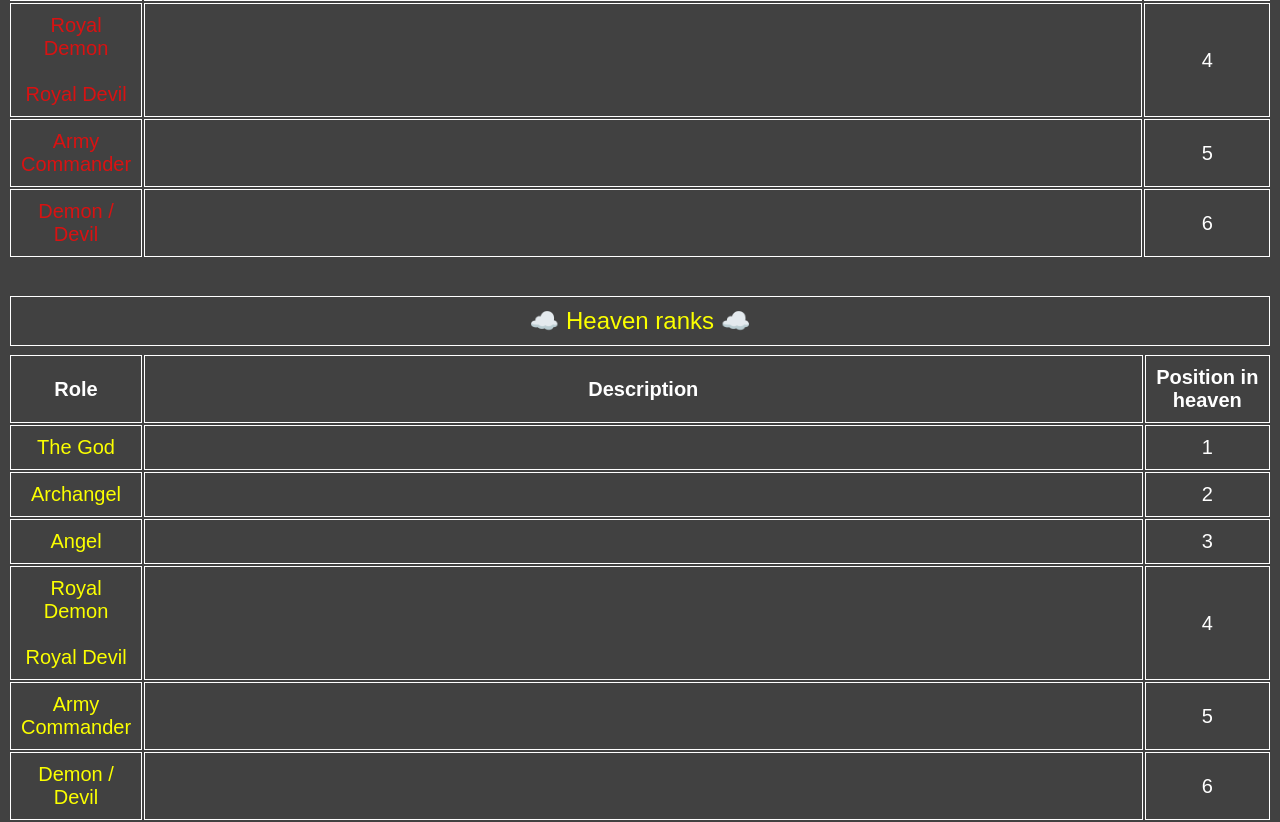
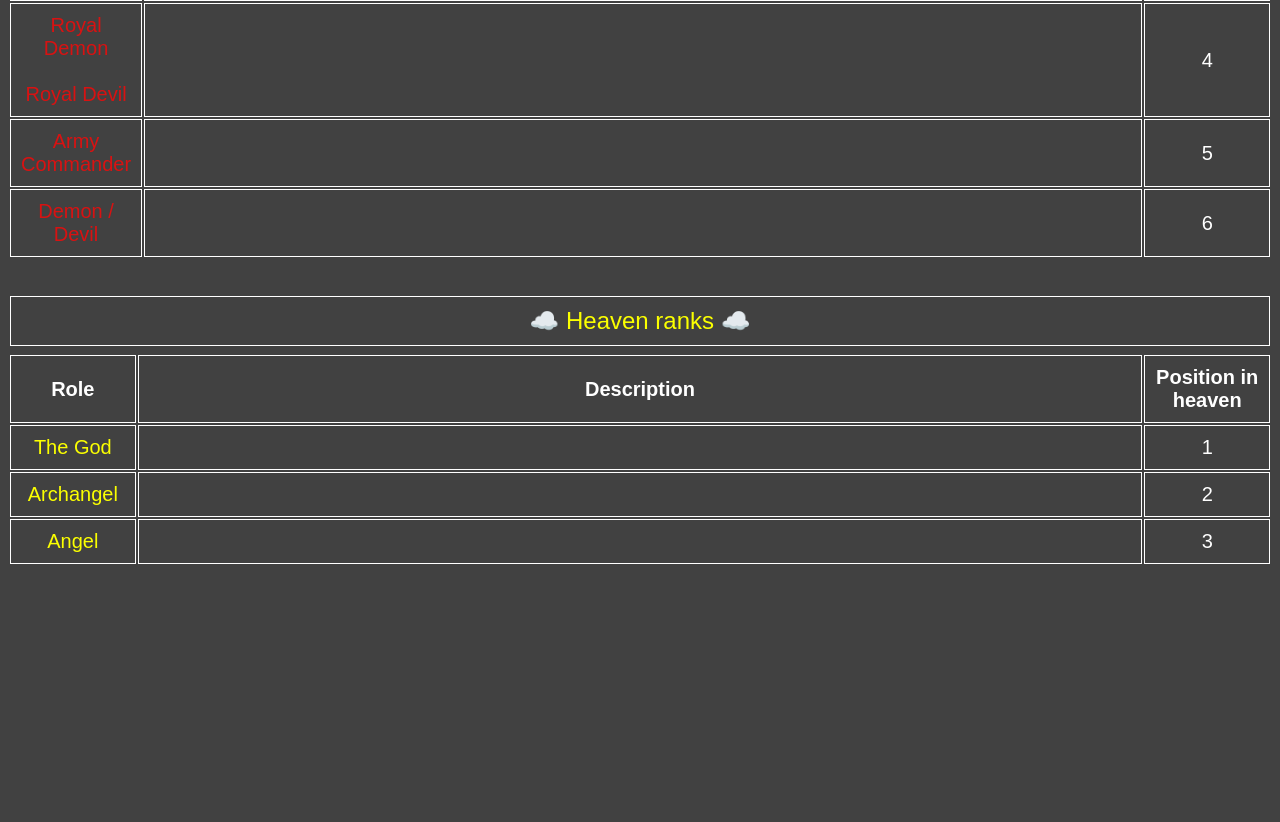
Before and after one commit to DarkWolf3220/wldrp-wiki, a plain HTML site: page ranks.html in a window 1280 px wide. Shown: the part 1342-2164 px from the top of the page. After the commit the page ends 1908 px from the top, so only its background shows below. Drawn offline with Linux system fonts and the light colour scheme.

Commit message:
removed bugs in heaven ranks

```diff
--- a/ranks.html
+++ b/ranks.html
@@ -150,24 +150,6 @@
                 <td></td>
                 <td class="roles-number">3</td>
             </tr>
-
-            <tr class="blocks">
-                <td class="heaven-roles">Royal Demon <br /><br /> Royal Devil</td>
-                <td></td>
-                <td class="roles-number">4</td>
-            </tr>
-
-            <tr class="blocks">
-                <td class="heaven-roles">Army Commander</td>
-                <td></td>
-                <td class="roles-number">5</td>
-            </tr>
-
-            <tr class="blocks">
-                <td class="heaven-roles">Demon / Devil</td>
-                <td></td>
-                <td class="roles-number">6</td>
-            </tr>
         </table>
     </article>
 </body>
```
